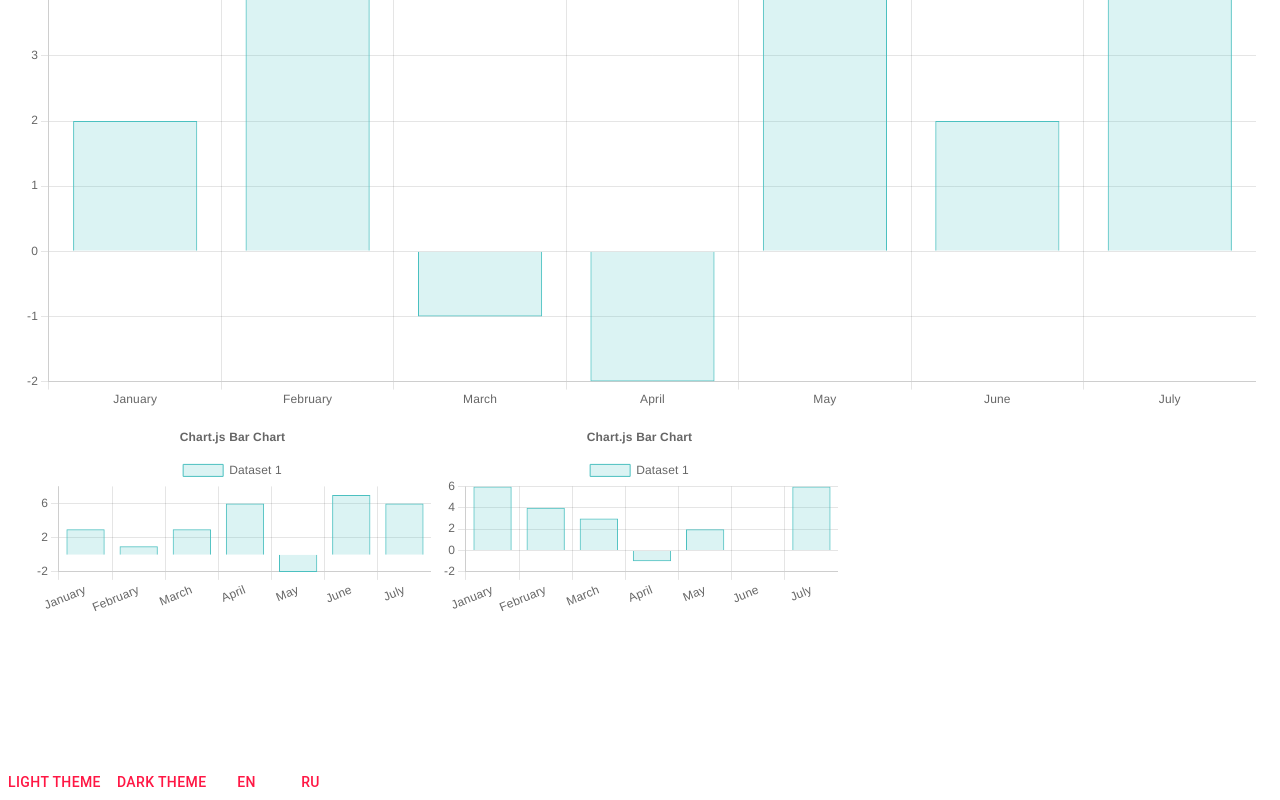
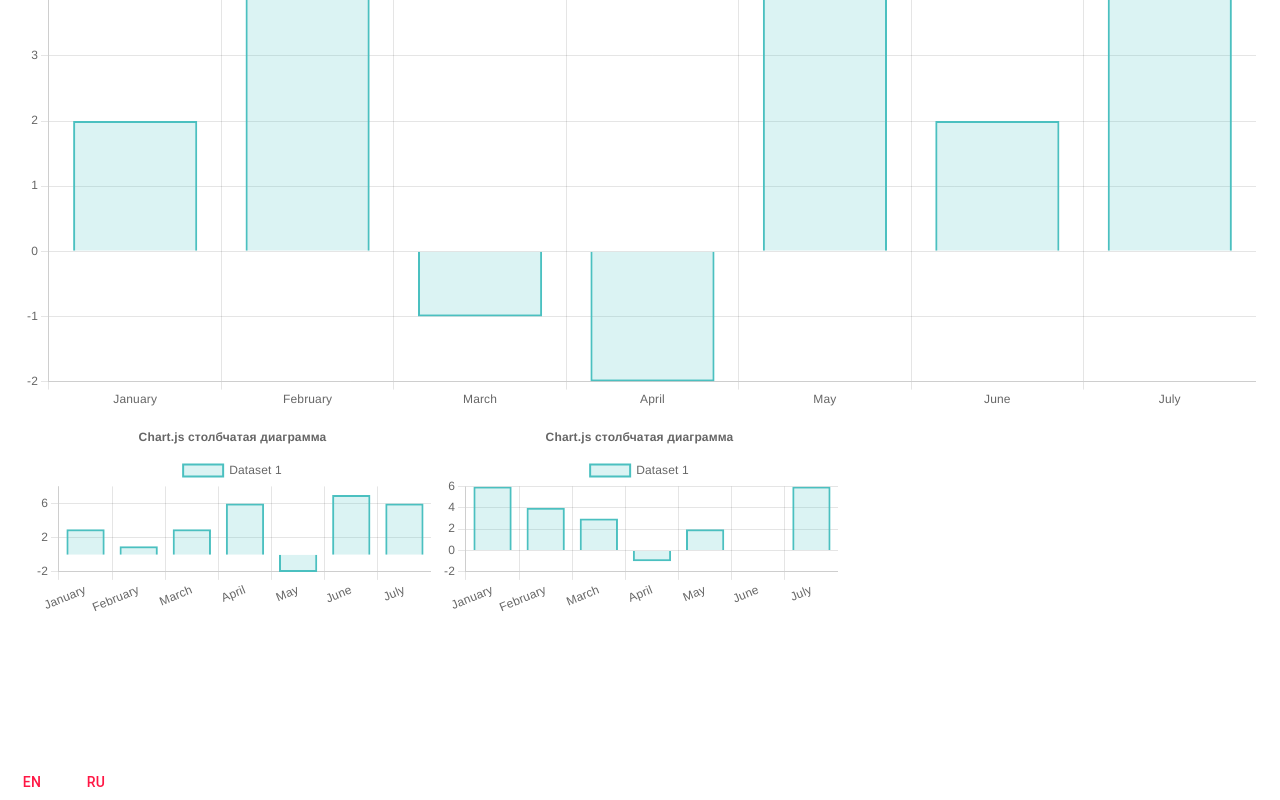
Before and after one commit to RyogaGrey/React-TS-MUI-Practice, a React (Create React App) app: page /profile in a window 1280 px wide. Shown: the part 431-1231 px from the top of the page. Built offline with nearby package versions, Linux system fonts and the light colour scheme.

Commit message:
Отредактирован prometheus

```diff
--- a/src/components/ChartComponent.tsx
+++ b/src/components/ChartComponent.tsx
@@ -25,7 +25,7 @@
     return Array.from({ length: count }, () => Math.round(Math.random() * 10 - 2));
   };
 
-  const data = {
+  const data1 = {
     labels: ['January', 'February', 'March', 'April', 'May', 'June', 'July'],
     datasets: [
       {
@@ -33,7 +33,7 @@
         data: generateRandomData(7),
         backgroundColor: 'rgba(75, 192, 192, 0.2)',
         borderColor: 'rgba(75, 192, 192, 1)',
-        borderWidth: 1,
+        borderWidth: 2,
         hoverBackgroundColor: 'rgba(75, 192, 192, 0.4)',
         hoverBorderColor: 'rgba(75, 192, 192, 1)',
         pointBackgroundColor: 'rgba(75, 192, 192, 1)',
@@ -52,12 +52,12 @@
       },
       title: {
         display: true,
-        text: 'Chart.js Bar Chart',
+        text: 'Chart.js столбчатая диаграмма',
       },
     },
   };
 
-  return <Bar data={data} options={options} />;
+  return <Bar data={data1} options={options} />;
 };
 
 export default ChartComponent;
--- a/src/components/UserSettings.tsx
+++ b/src/components/UserSettings.tsx
@@ -15,8 +15,6 @@
 
   return (
     <div>
-      <Button onClick={() => onThemeChange('light')}>{t('Light Theme')}</Button>
-      <Button onClick={() => onThemeChange('dark')}>{t('Dark Theme')}</Button>
       <Button onClick={() => changeLanguage('en')}>EN</Button>
       <Button onClick={() => changeLanguage('ru')}>RU</Button>
     </div>
```
